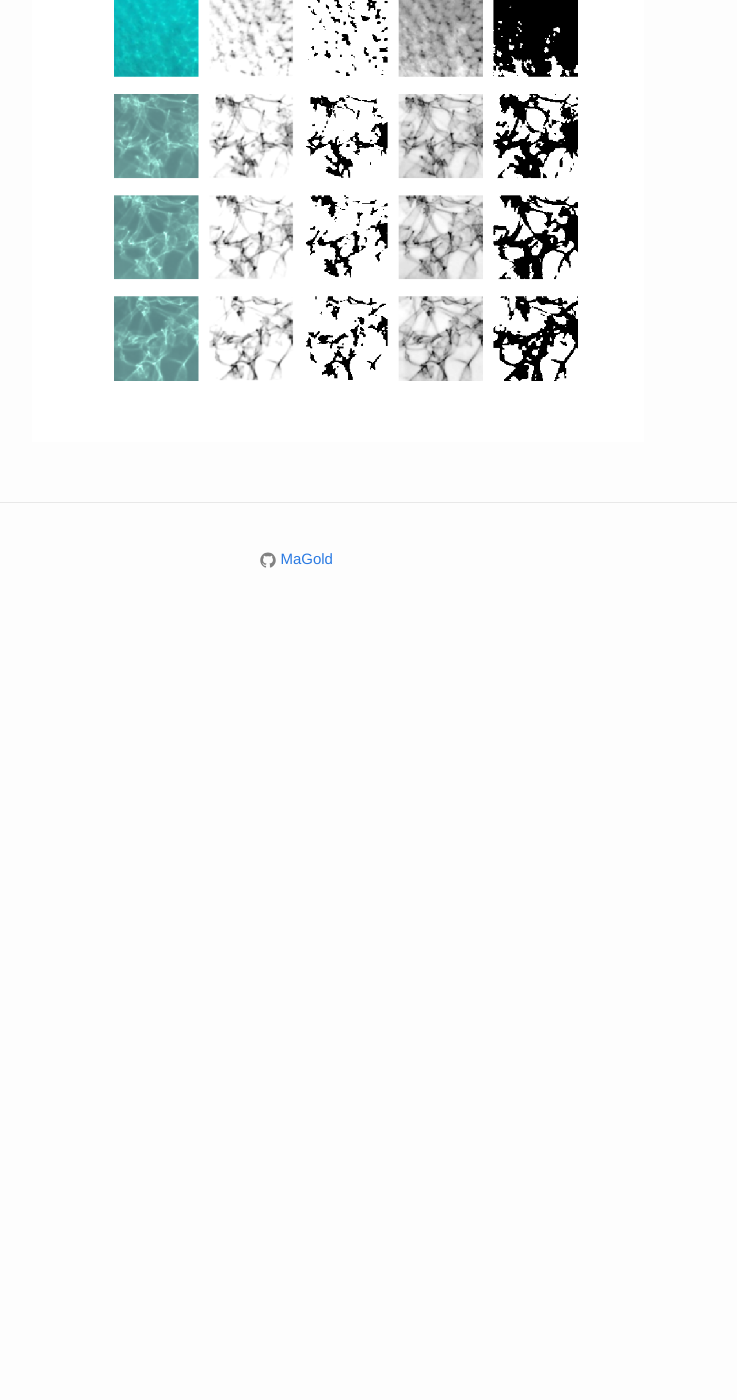
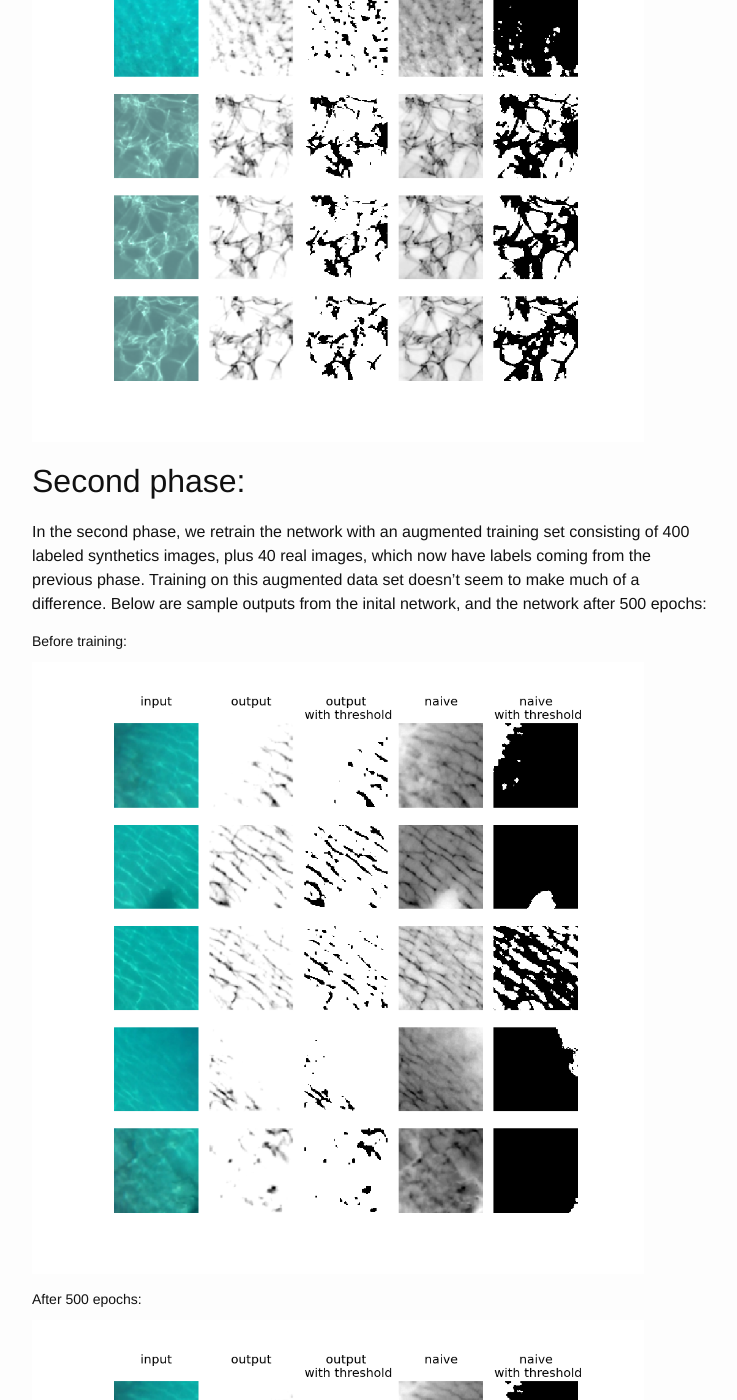
Before and after one commit to MaGold/magold.github.io, a Jekyll site: the page built from _posts/2016-03-09-Label-Transfer.markdown, in a window 1280 px wide and 1400 px high, scrolled down 1203 px. Shown: the whole window, without its empty margins (268-1005 px from the left). Built offline with Jekyll 4.4.1, drawn with Linux system fonts in a browser that asks for light colours; before the commit the page ends 1833 px from its top, so only the background shows below that.

Commit message:
edited transfer

```diff
--- a/_posts/2016-03-09-Label-Transfer.markdown
+++ b/_posts/2016-03-09-Label-Transfer.markdown
@@ -23,3 +23,22 @@ By visual inspection, the network parameters that performed best on the real ima
     <img class="preds" src='/assets/transfer/225__testpreds.png' alt='missing' />
   </a>
 </figure>
+
+
+## Second phase:
+
+In the second phase, we retrain the network with an augmented training set consisting of 400 labeled synthetics images, plus 40 real images, which now have labels coming from the previous phase. Training on this augmented data set doesn't seem to make much of a difference. Below are sample outputs from the inital network, and the network after 500 epochs:
+
+<figure>
+<figcaption>Before training:</figcaption>
+  <a href="/assets/transfer/phase2_000.png">
+    <img class="preds" src='/assets/transfer/phase2_000.png' alt='missing' />
+  </a>
+</figure>
+
+<figure>
+<figcaption>After 500 epochs:</figcaption>
+  <a href="/assets/transfer/phase2_500.png">
+    <img class="preds" src='/assets/transfer/phase2_500.png' alt='missing' />
+  </a>
+</figure>
```
